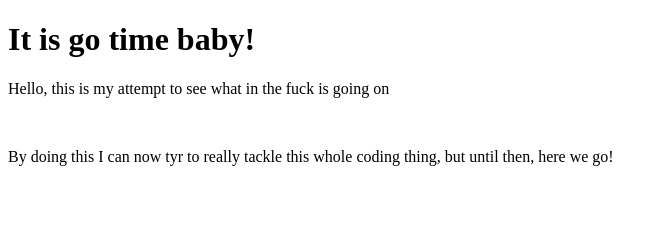
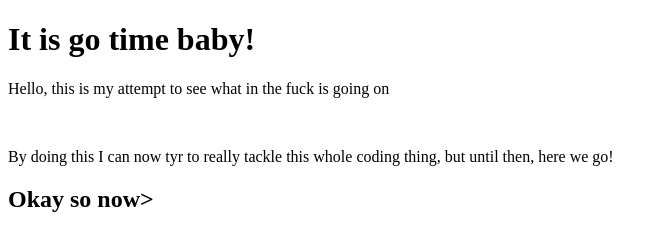
Before and after one commit to anothereliah/git-test, a plain HTML site: page index.html in a window 1280 px wide. Shown: the whole page, without its empty margins (0-667 px from the left). Drawn offline with Linux system fonts and the light colour scheme.

Commit message:
Second commit

```diff
--- a/index.html
+++ b/index.html
@@ -6,6 +6,7 @@
             <p> Hello, this is my attempt to see what in the fuck is going on</p>
             <br>
             <p> By doing this I can now tyr to really tackle this whole coding thing, but until then, here we go!</p>
+            <h2>Okay so now></h2>
         </body>
     </head>
 </html>
```
